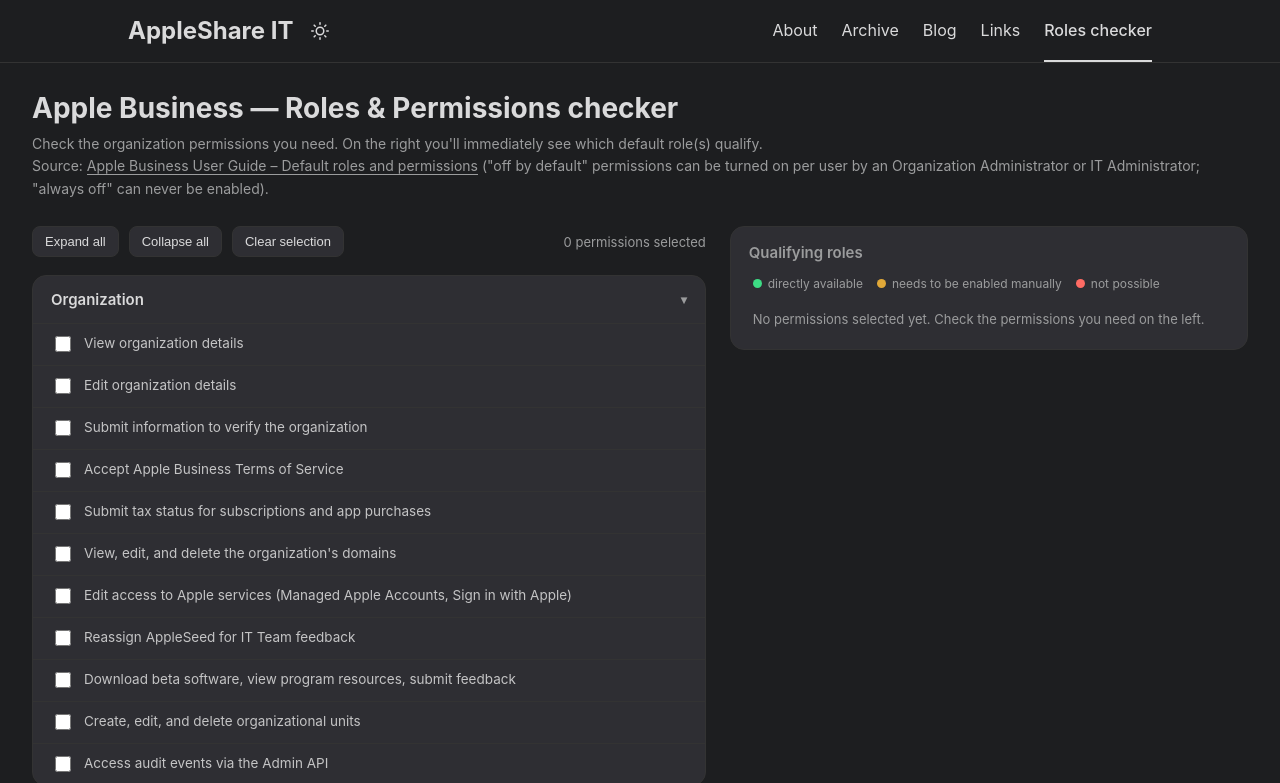
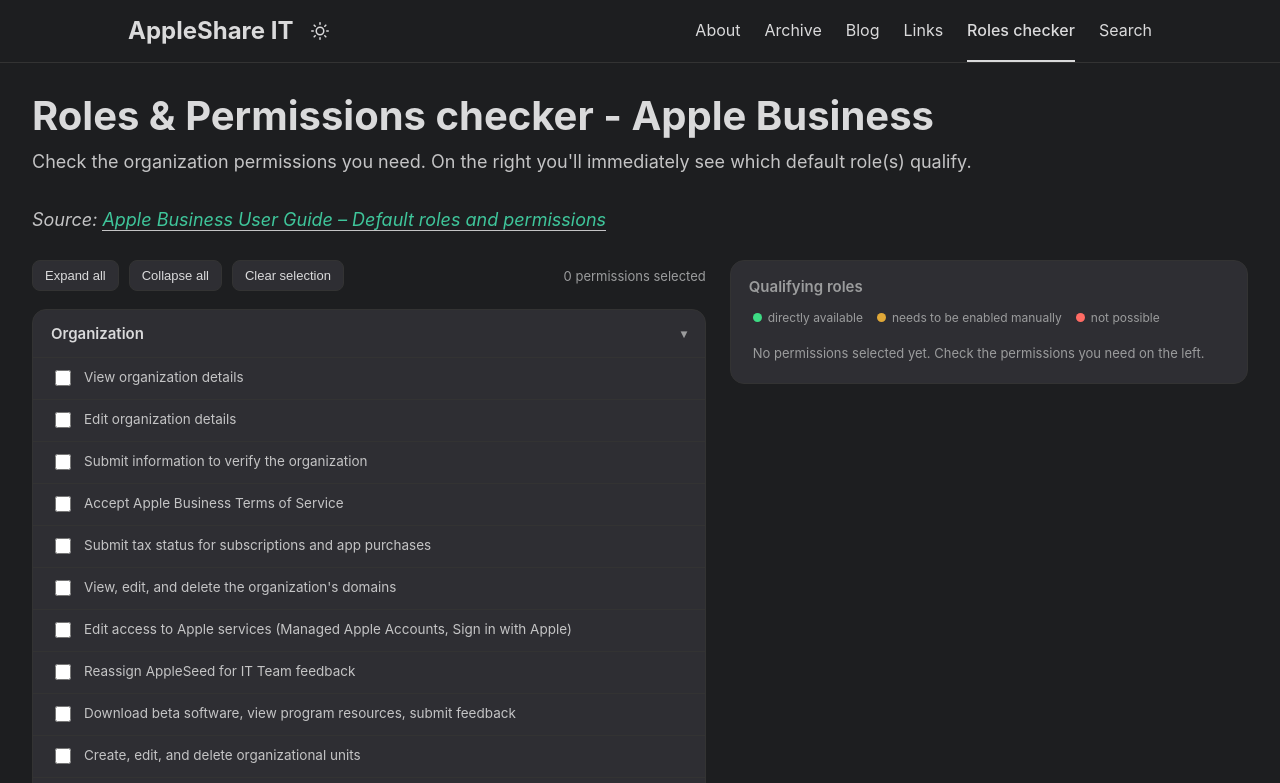
Before and after one commit to mvdbent/abroles.appleshare.it, a plain HTML site: page index.html in a window 1280 px wide. Shown: the top 783 px of the page. Drawn offline with Linux system fonts and the light colour scheme.

Commit message:
Redesign header styling and update navigation
Increase page header font sizes, update link styling with box-shadow underlines, and improve visual hierarchy. Add Search navigation link with Alt+/ accesskey. Update page heading wording and source citation formatting. Remove footer disclaimer text.

```diff
--- a/index.html
+++ b/index.html
@@ -100,19 +100,19 @@
   margin:0 auto;
 }
 .page-header h1{
-  font-size:28px;
+  font-size:40px;
   font-weight:700;
   margin:0 0 8px;
   color:var(--primary);
 }
 .page-header p{
   margin:0;
-  color:var(--secondary);
-  font-size:14px;
+  color:var(--content);
+  font-size:18px;
   line-height:1.6;
 }
-.page-header a{color:var(--secondary); border-bottom:1px solid var(--secondary);}
-.page-header a:hover{color:var(--primary); border-bottom-color:var(--primary);}
+.page-header a{color:inherit; box-shadow:0 1px;}
+.page-header a:hover{box-shadow:0 1px;}
 
 .layout{
   max-width:var(--main-width);
@@ -301,15 +301,16 @@
       <li><a href="https://appleshare.it/posts/" title="Blog"><span>Blog</span></a></li>
       <li><a href="https://appleshare.it/links/" title="Links"><span>Links</span></a></li>
       <li><a class="active" href="#" title="Roles checker"><span>Roles checker</span></a></li>
+      <li><a href="https://appleshare.it/search/" title="Search (Alt + /)" accesskey="/"><span>Search</span></a></li>
     </ul>
   </nav>
 </header>
 
 <main class="main">
   <div class="page-header">
-    <h1>Apple Business — Roles &amp; Permissions checker</h1>
-    <p>Check the organization permissions you need. On the right you'll immediately see which default role(s) qualify.<br>
-    Source: <a href="https://support.apple.com/guide/business/default-roles-and-permissions-axm27678acfb/1/web/1" target="_blank">Apple Business User Guide – Default roles and permissions</a> ("off by default" permissions can be turned on per user by an Organization Administrator or IT Administrator; "always off" can never be enabled).</p>
+    <h1>Roles &amp; Permissions checker - Apple Business</h1>
+    <p>Check the organization permissions you need. On the right you'll immediately see which default role(s) qualify.<br><br>
+    <i>Source: <a href="https://support.apple.com/guide/business/default-roles-and-permissions-axm27678acfb/1/web/1" target="_blank" rel="noopener"><span style="color:#3fc69b">Apple Business User Guide – Default roles and permissions</span></a> </i> </p>
   </div>
 
   <div class="layout">
@@ -339,7 +340,6 @@
 
 <footer class="footer">
   <span>&copy; 2026 <a href="https://appleshare.it/">AppleShare IT</a></span><br>
-  <span>Local tool, no data is sent anywhere. Role order: Organization Administrator, IT Administrator, Marketing Administrator, People Manager, Device Enrollment Manager, Content Manager.</span>
 </footer>
 
 <script>
```
